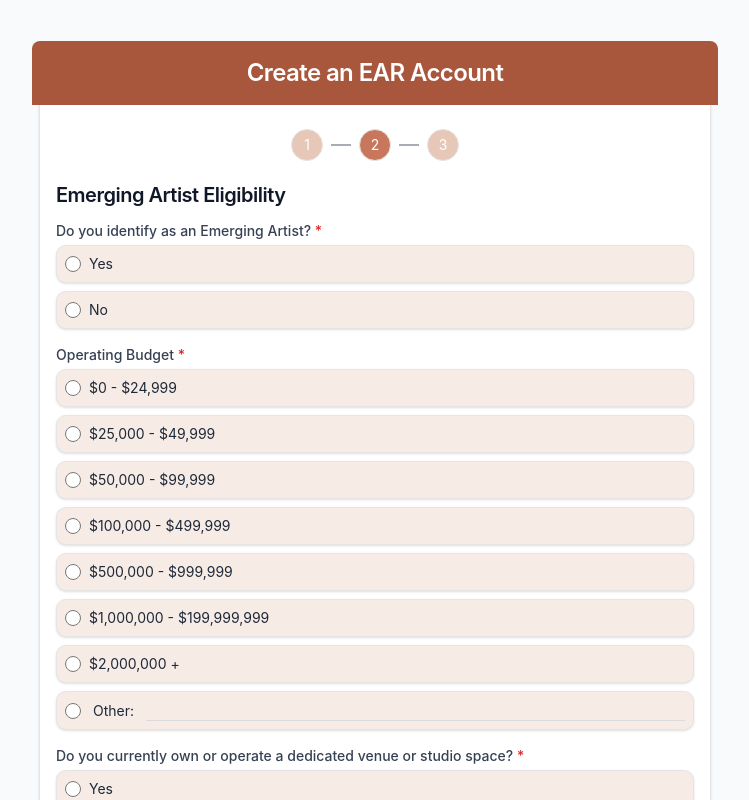
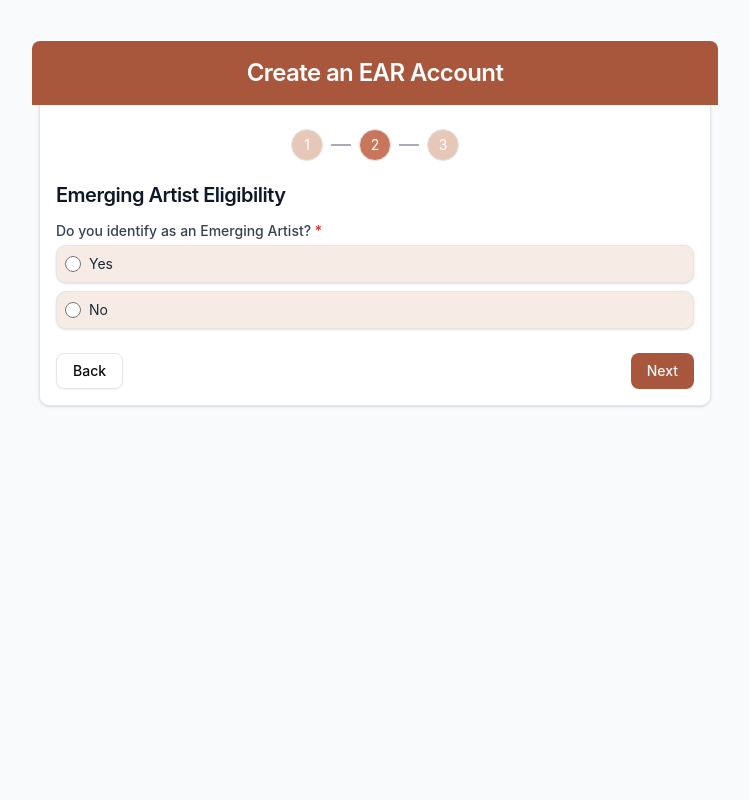
Before and after one commit to Emerging-Artist-Resources/EAR, a Next.js app: page /auth/signup/eligibility in a window 1280 px wide. Shown: the top 800 px of the page, without its empty margins (265-1014 px from the left). Built offline with nearby package versions, Linux system fonts and the light colour scheme.

Commit message:
Fixed Basic Info default on loading. Updated Eligibility to conditionally show rest of form if user selects that they are emerging. Updated WrapUp questions to be required.

```diff
--- a/src/components/signup/BasicInfo.tsx
+++ b/src/components/signup/BasicInfo.tsx
@@ -12,11 +12,17 @@ interface SignUpBasicInfoProps {
 
 export function SignUpBasicInfo({ form }: SignUpBasicInfoProps) {
 
-    const type = form.watch("type") as string | undefined
+    const type = form.watch("type") as string | null
     const isIndividual = type === "INDIVIDUAL"
     const isCompany = type === "COMPANY"
     const isFestivalOrganization = type === "FESTIVAL_ORGANIZATION"
     const isOther = type === "OTHER"
+
+    useEffect(() => {
+        if (!type) {
+            form.setValue("type", "INDIVIDUAL" as never)
+        }
+    }, [type, form])
 
     useEffect(() => {
         if (isCompany) {
--- a/src/components/signup/Eligibility.tsx
+++ b/src/components/signup/Eligibility.tsx
@@ -4,12 +4,14 @@ import { UseFormReturn } from "react-hook-form"
 import { Section } from "@/components/forms/blocks/Section"
 import { EventFormData } from "@/lib/validations/events"
 import { SelectBlock } from "../forms/blocks/Select"
-
 interface SignUpEligibilityProps {
     form: UseFormReturn<EventFormData>
 }
 
 export function SignUpEligibility({ form }: SignUpEligibilityProps) {
+    const emergingArtist = form.watch("emergingArtistIdentification" as never) as unknown as string | null | undefined
+    const isEmergingArtist = emergingArtist === "YES"
+
     return (
         <Section title="Emerging Artist Eligibility">
 
@@ -17,13 +19,15 @@ export function SignUpEligibility({ form }: SignUpEligibilityProps) {
                 { label: "Yes", value: "YES" },
                 { label: "No", value: "NO" }]} />
 
+            {isEmergingArtist && (
+                <>
                     <SelectBlock form={form} name="operatingBudget" label="Operating Budget" allowOther={true} otherName="OTHER_BUDGET" required options={[
                         { label: "$0 - $24,999", value: "TIER_1" },
                         { label: "$25,000 - $49,999", value: "TEIR_2" },
                         { label: "$50,000 - $99,999", value: "TIER_3" },
                         { label: "$100,000 - $499,999", value: "TIER_4" },
                         { label: "$500,000 - $999,999", value: "TIER_5" },
-                { label: "$1,000,000 - $199,999,999", value: "TIER_6" },
+                        { label: "$1,000,000 - $1,999,999", value: "TIER_6" },
                         { label: "$2,000,000 +", value: "TIER_7" },
                     ]} />
 
@@ -48,6 +52,8 @@ export function SignUpEligibility({ form }: SignUpEligibilityProps) {
                     <SelectBlock form={form} name="status_501c3" allowOther={true} otherName="OTHER_STATUS" required label="Do you have your 501c3 status?" options={[
                         { label: "Yes", value: "YES" },
                         { label: "No", value: "NO" }]} />
+                </>
+            )}
         </Section>
     )
 }
--- a/src/components/signup/WrapUp.tsx
+++ b/src/components/signup/WrapUp.tsx
@@ -12,12 +12,12 @@ interface SignUpWrapUpProps {
 export function SignUpWrapUp({ form }: SignUpWrapUpProps) {
     return (
         <Section title="Wrap Up">
-            <SelectBlock form={form} name="referralSources" label="Referral Sources" allowOther={true} otherName="OTHER" options={[
+            <SelectBlock form={form} name="referralSources" label="Referral Sources" allowOther={true} otherName="OTHER" required options={[
                 { label: "Instagram", value: "INSTAGRAM" },
                 { label: "Word of Mouth", value: "WORD_OF_MOUTH" },
                 { label: "Google", value: "GOOGLE" }]} />
 
-            <SelectBlock form={form} name="newsLetter" label="Would you like to join our newsletter?" description="We'll send you updates about new shows and events." options={[
+            <SelectBlock form={form} name="newsLetter" label="Would you like to join our newsletter?" description="We'll send you updates about new shows and events." required options={[
                 { label: "Sign me up for both!", value: "SIGN_ME_UP" },
                 { label: "Sign me up for the calendar only", value: "SIGN_ME_UP_CALENDAR" },
                 { label: "Sign me up for the newsletter only", value: "SIGN_ME_UP_NEWSLETTER" },
```
Lines whose indentation alone changed are shown as unchanged.
